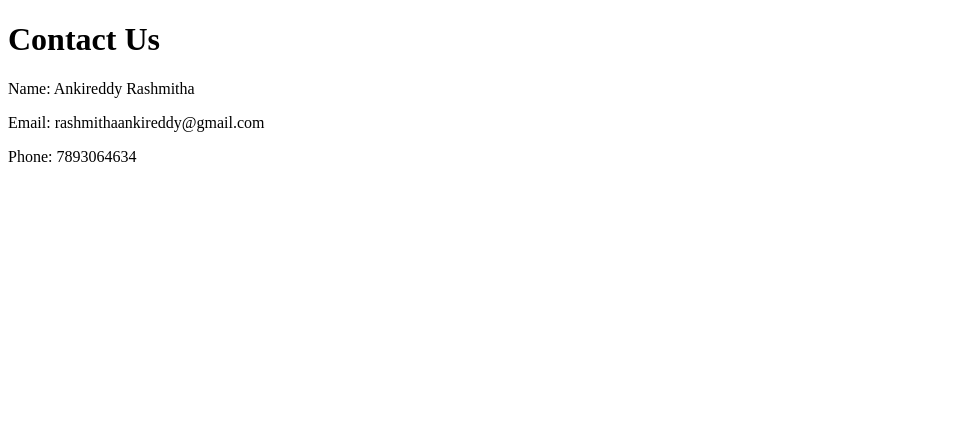
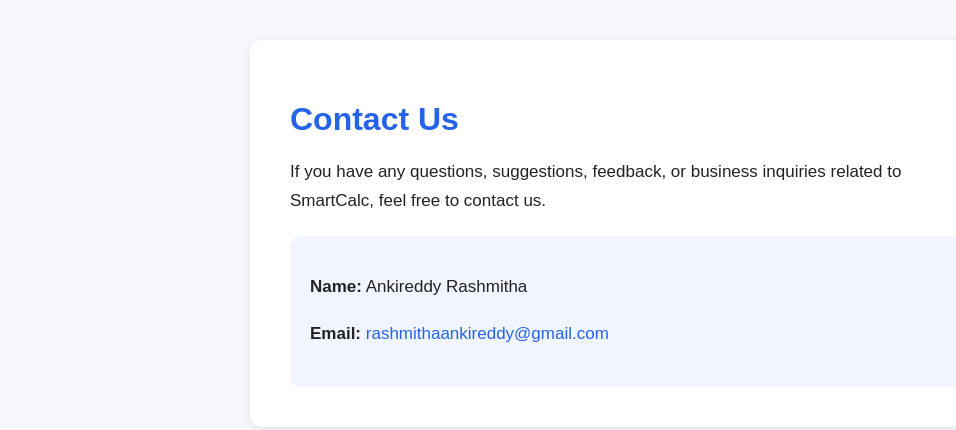
Before and after one commit to AnkireddyRashmitha/smartcalc, a plain HTML site: page contact.html in a window 1280 px wide. Shown: the whole page, without its empty margins (0-956 px from the left). Drawn offline with Linux system fonts and the light colour scheme.

Commit message:
Enhance contact.html with styles and layout
Added styling and structured layout to the contact page.

```diff
--- a/contact.html
+++ b/contact.html
@@ -4,16 +4,80 @@
   <meta charset="UTF-8">
   <meta name="viewport" content="width=device-width, initial-scale=1.0">
   <title>Contact Us - SmartCalc</title>
+
+  <style>
+    body{
+      font-family: Arial, sans-serif;
+      background:#f5f7fb;
+      margin:0;
+      padding:40px 20px;
+      color:#222;
+    }
+
+    .container{
+      max-width:700px;
+      margin:auto;
+      background:white;
+      padding:40px;
+      border-radius:12px;
+      box-shadow:0 2px 10px rgba(0,0,0,0.08);
+    }
+
+    h1{
+      color:#2563eb;
+      margin-bottom:20px;
+    }
+
+    p{
+      line-height:1.7;
+      font-size:17px;
+      margin-bottom:18px;
+    }
+
+    .info{
+      background:#f1f5ff;
+      padding:20px;
+      border-radius:10px;
+      margin-top:20px;
+    }
+
+    a{
+      color:#2563eb;
+      text-decoration:none;
+    }
+
+    a:hover{
+      text-decoration:underline;
+    }
+  </style>
 </head>
+
 <body>
 
-<h1>Contact Us</h1>
+<div class="container">
 
-<p>Name: Ankireddy Rashmitha</p>
+  <h1>Contact Us</h1>
 
-<p>Email: rashmithaankireddy@gmail.com</p>
+  <p>
+    If you have any questions, suggestions, feedback, or business inquiries related to SmartCalc, feel free to contact us.
+  </p>
 
-<p>Phone: 7893064634</p>
+  <div class="info">
+
+    <p>
+      <strong>Name:</strong> Ankireddy Rashmitha
+    </p>
+
+    <p>
+      <strong>Email:</strong>
+      <a href="mailto:rashmithaankireddy@gmail.com">
+        rashmithaankireddy@gmail.com
+      </a>
+    </p>
+
+  </div>
+
+</div>
 
 </body>
 </html>
```
